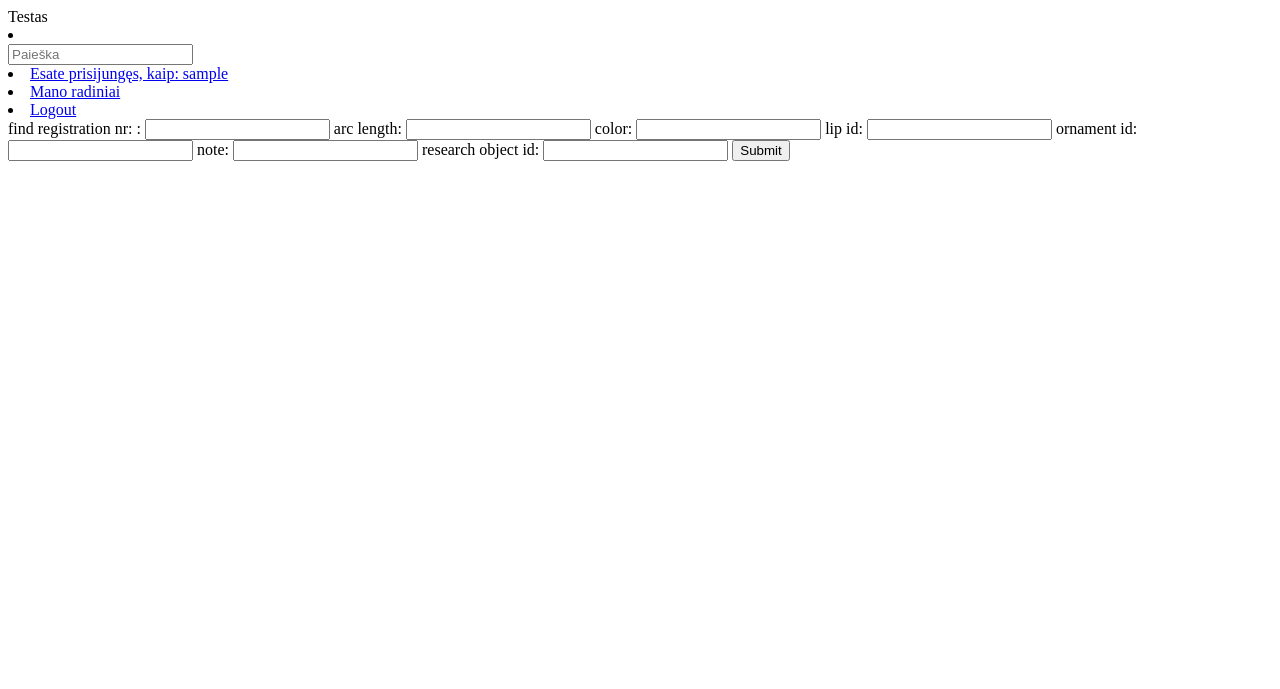
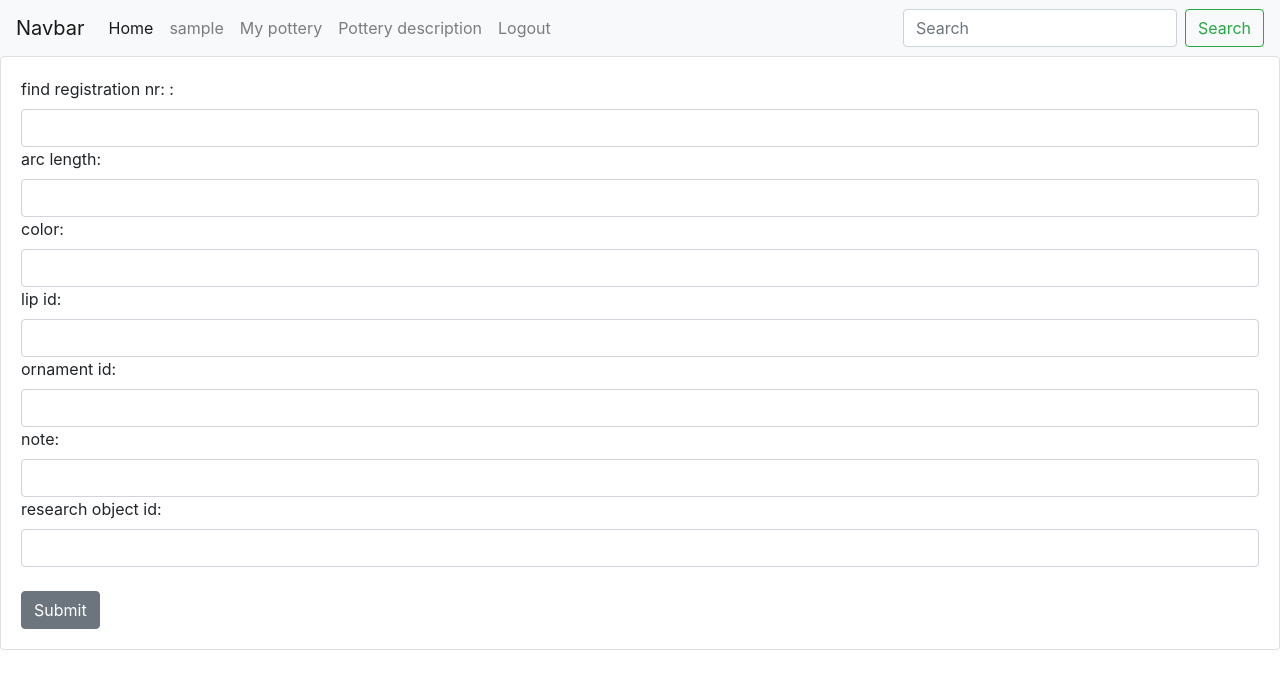
Before and after one commit to Oksana19761219/archeological_pottery, a Django app: page /pottery/pottery_description/ in a window 1280 px wide. Shown: the top 689 px of the page. Run offline with Django 4.2, Linux system fonts and the light colour scheme; the visitor is signed in with stand-in values (Sample User, id 1).

Commit message:
working with templates, add bootstrap style

```diff
--- a/archeological_pottery_forms/forms.py
+++ b/archeological_pottery_forms/forms.py
@@ -22,3 +22,13 @@ class PotteryDescriptionForm(forms.ModelForm):
             'research_object_id',
         )
         # widgets = {'research_object': forms.HiddenInput()}
+
+    def __init__(self, *args, **kwargs):
+        super(PotteryDescriptionForm, self).__init__(*args, **kwargs)
+        self.fields['find_registration_nr'].widget.attrs.update({'class': 'form-control'})
+        self.fields['arc_length'].widget.attrs.update({'class': 'form-control'})
+        self.fields['color'].widget.attrs.update({'class': 'form-control'})
+        self.fields['lip_id'].widget.attrs.update({'class': 'form-control'})
+        self.fields['ornament_id'].widget.attrs.update({'class': 'form-control'})
+        self.fields['note'].widget.attrs.update({'class': 'form-control'})
+        self.fields['research_object_id'].widget.attrs.update({'class': 'form-control'})
--- a/archeological_pottery_forms/templates/base.html
+++ b/archeological_pottery_forms/templates/base.html
@@ -2,29 +2,61 @@
 <html lang="en">
 <head>
     <meta charset="UTF-8">
-    <title>Title</title>
+    <meta name="viewport" content="width=device-width, initial-scale=1, shrink-to-fit=no">
+    <link rel="stylesheet" href="https://cdn.jsdelivr.net/npm/bootstrap@4.3.1/dist/css/bootstrap.min.css" integrity="sha384-ggOyR0iXCbMQv3Xipma34MD+dH/1fQ784/j6cY/iJTQUOhcWr7x9JvoRxT2MZw1T" crossorigin="anonymous">
+
+    <title>archeologinė keramika</title>
 </head>
 <body>
-<div>Testas</div>
 
-<li>
-    <form action="{% url 'search' %}" method="get" class="form-inline my-2 my-md-0">
-    <input name="query" class="form-control" type="text" placeholder="Paieška">
-    </form>
+
+
+
+<nav class="navbar navbar-expand-lg navbar-light bg-light">
+  <a class="navbar-brand" href="#">Navbar</a>
+  <button class="navbar-toggler" type="button" data-toggle="collapse" data-target="#navbarSupportedContent" aria-controls="navbarSupportedContent" aria-expanded="false" aria-label="Toggle navigation">
+    <span class="navbar-toggler-icon"></span>
+  </button>
+
+  <div class="collapse navbar-collapse" id="navbarSupportedContent">
+    <ul class="navbar-nav mr-auto">
+
+      <li class="nav-item active">
+        <a class="nav-link" href="{% url 'index' %}">Home <span class="sr-only">(current)</span></a>
       </li>
 
-
         {% if user.is_authenticated %}
-    <li class="nav-item"><a class="nav-link" href="#">Esate prisijungęs, kaip: {{ user.get_username }}</a></li>
-    <li class="nav-item"><a class="nav-link" href="{% url 'my_pottery'%}">Mano radiniai</a></li>
-    <li class="nav-item"><a class="nav-link" href="{% url 'logout'%}?next={{request.path}}">Logout</a></li>
+            <li class="nav-item">
+                <a class="nav-link" href="#">{{ user.get_username }}</a>
+            </li>
+            <li class="nav-item">
+                <a class="nav-link" href="{% url 'my_pottery'%}">My pottery</a>
+            </li>
+            <li class="nav-item">
+                <a class="nav-link" href="{% url 'pottery_description'%}">Pottery description</a>
+            </li>
+            <li class="nav-item">
+                <a class="nav-link" href="{% url 'logout'%}?next={{request.path}}">Logout</a>
+            </li>
         {% else %}
             <li class="nav-item"><a class="nav-link" href="{% url 'login'%}?next={{request.path}}">Login</a></li>
             <li class="nav-item"><a class="nav-link" href="{% url 'register'%}">Register</a></li>
         {% endif %}
+    </ul>
 
+    <form class="form-inline my-2 my-lg-0" action="{% url 'search' %}" method="get">
+      <input class="form-control mr-sm-2" type="search" placeholder="Search" aria-label="Search" name="query">
+      <button class="btn btn-outline-success my-2 my-sm-0" type="submit">Search</button>
+    </form>
+
+  </div>
+</nav>
 
     <div>{% block content %}{% endblock %}</div>
 
+
+    <script src="https://code.jquery.com/jquery-3.3.1.slim.min.js" integrity="sha384-q8i/X+965DzO0rT7abK41JStQIAqVgRVzpbzo5smXKp4YfRvH+8abtTE1Pi6jizo" crossorigin="anonymous"></script>
+    <script src="https://cdn.jsdelivr.net/npm/popper.js@1.14.7/dist/umd/popper.min.js" integrity="sha384-UO2eT0CpHqdSJQ6hJty5KVphtPhzWj9WO1clHTMGa3JDZwrnQq4sF86dIHNDz0W1" crossorigin="anonymous"></script>
+    <script src="https://cdn.jsdelivr.net/npm/bootstrap@4.3.1/dist/js/bootstrap.min.js" integrity="sha384-JjSmVgyd0p3pXB1rRibZUAYoIIy6OrQ6VrjIEaFf/nJGzIxFDsf4x0xIM+B07jRM" crossorigin="anonymous"></script>
 </body>
 </html>
--- /dev/null
+++ b/archeological_pottery_forms/templates/index.html
@@ -0,0 +1,6 @@
+{% extends "base.html" %}
+{% block content %}
+<div>
+<p>vieta projekto santraukai</p>
+</div>
+{% endblock %}
--- a/archeological_pottery_forms/templates/object.html
+++ b/archeological_pottery_forms/templates/object.html
@@ -1,5 +1,5 @@
 {% extends "base.html" %}
-{% load crispy_forms_tags %}
+
 
 {% block content %}
     {% if object%}
--- a/archeological_pottery_forms/templates/pottery_description.html
+++ b/archeological_pottery_forms/templates/pottery_description.html
@@ -2,14 +2,16 @@
 {% block content %}
 
 {% if user.is_authenticated %}
-
-
+    <div class="card">
+      <div class="card-body">
         <form action="" method="post">
             {% csrf_token %}
             {{form}}
-            <input type="submit" value="Submit">
+            <br>
+            <input type="submit" class="btn btn-secondary" value="Submit">
         </form>
-
+      </div>
+    </div>
 
     {% endif %}
 
--- a/archeological_pottery_forms/urls.py
+++ b/archeological_pottery_forms/urls.py
@@ -3,6 +3,7 @@ from django.urls import path
 from . import views
 
 urlpatterns = [
+    path('', views.index, name='index'),
     path('bibliography/', views.bibliography, name='bibliography'),
     path('search/', views.search, name='search'),
     path('object/<int:object_id>', views.object, name='object'),
--- a/archeological_pottery_forms/views.py
+++ b/archeological_pottery_forms/views.py
@@ -17,6 +17,9 @@ from .models import \
     ResearchObject
 from .forms import PotteryDescriptionForm
 
+
+def index(request):
+    return render(request, 'index.html')
 
 
 def search(request):
@@ -112,7 +115,6 @@ def get_pottery_description(request):
             )
             data.save()
             form = PotteryDescriptionForm()
-
     else:
         form = PotteryDescriptionForm()
     return render(request, 'pottery_description.html', {'form': form})
```
Lines whose indentation alone changed are shown as unchanged.
